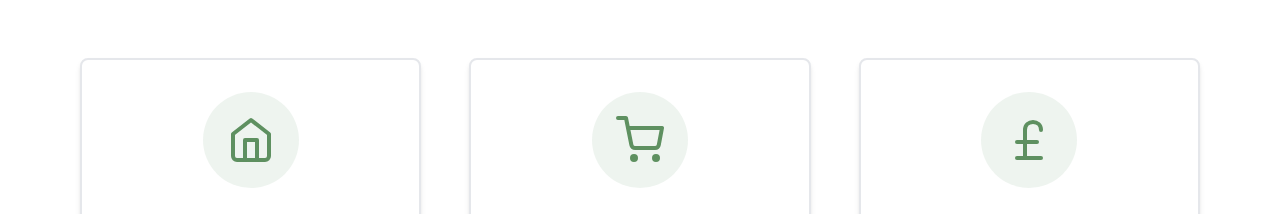
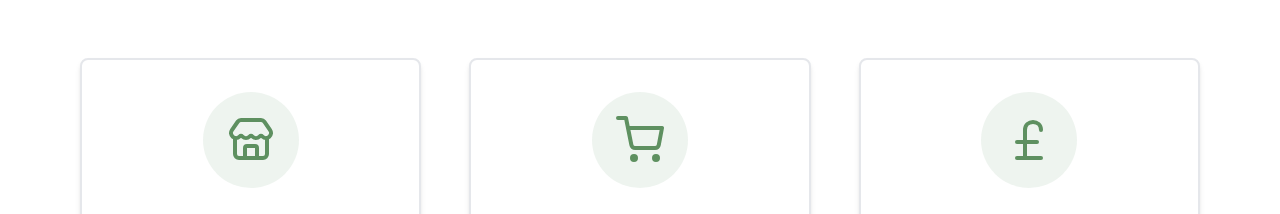
Before and after one commit to danvisser/tagandtake-frontend, a Next.js app: page / in a window 1280 px wide. Shown: the part 831-1045 px from the top of the page. Built offline with nearby package versions, Linux system fonts and the light colour scheme; no server answers.

Commit message:
change home to store

```diff
--- a/src/app/how-it-works/page.tsx
+++ b/src/app/how-it-works/page.tsx
@@ -1,5 +1,6 @@
 import Link from "next/link";
 import { Routes } from "@src/constants/routes";
+import { Store } from "lucide-react";
 import {
   Accordion,
   AccordionContent,
@@ -24,19 +25,7 @@ export default function HowItWorksPage() {
         {/* Step 1 */}
         <div className="bg-white rounded-lg p-5 md:p-6 lg:p-8 shadow-md border-2 border-gray-200 flex flex-col items-center text-center">
           <div className="w-20 h-20 md:w-24 md:h-24 bg-primary/10 rounded-full flex items-center justify-center mb-4 md:mb-6">
-            <svg
-              xmlns="http://www.w3.org/2000/svg"
-              className="h-10 w-10 md:h-12 md:w-12 text-primary"
-              viewBox="0 0 24 24"
-              fill="none"
-              stroke="currentColor"
-              strokeWidth="2"
-              strokeLinecap="round"
-              strokeLinejoin="round"
-            >
-              <path d="M3 9l9-7 9 7v11a2 2 0 01-2 2H5a2 2 0 01-2-2z" />
-              <polyline points="9 22 9 12 15 12 15 22" />
-            </svg>
+            <Store className="h-10 w-10 md:h-12 md:w-12 text-primary" />
           </div>
           <h2 className="text-lg md:text-xl lg:text-2xl font-semibold mb-2">
             1. Drop Off
--- a/src/app/page.tsx
+++ b/src/app/page.tsx
@@ -222,19 +222,7 @@ function HowItWorksSection() {
         <div className="grid grid-cols-1 md:grid-cols-3 gap-6 md:gap-8 lg:gap-12 mb-10 md:mb-16">
           <ProcessStep
             icon={
-              <svg
-                xmlns="http://www.w3.org/2000/svg"
-                className="h-10 w-10 md:h-12 md:w-12 text-primary"
-                viewBox="0 0 24 24"
-                fill="none"
-                stroke="currentColor"
-                strokeWidth="2"
-                strokeLinecap="round"
-                strokeLinejoin="round"
-              >
-                <path d="M3 9l9-7 9 7v11a2 2 0 01-2 2H5a2 2 0 01-2-2z" />
-                <polyline points="9 22 9 12 15 12 15 22" />
-              </svg>
+              <Store className="h-10 w-10 md:h-12 md:w-12 text-primary" />
             }
             title="1. Drop Off"
             description="Bring your items to a participating store, tag them with our QR code security tags, and place them in a designated area."
```
Also changed, not shown: src/app/member/items/components/ItemForm.tsx (+4 -4 lines).
